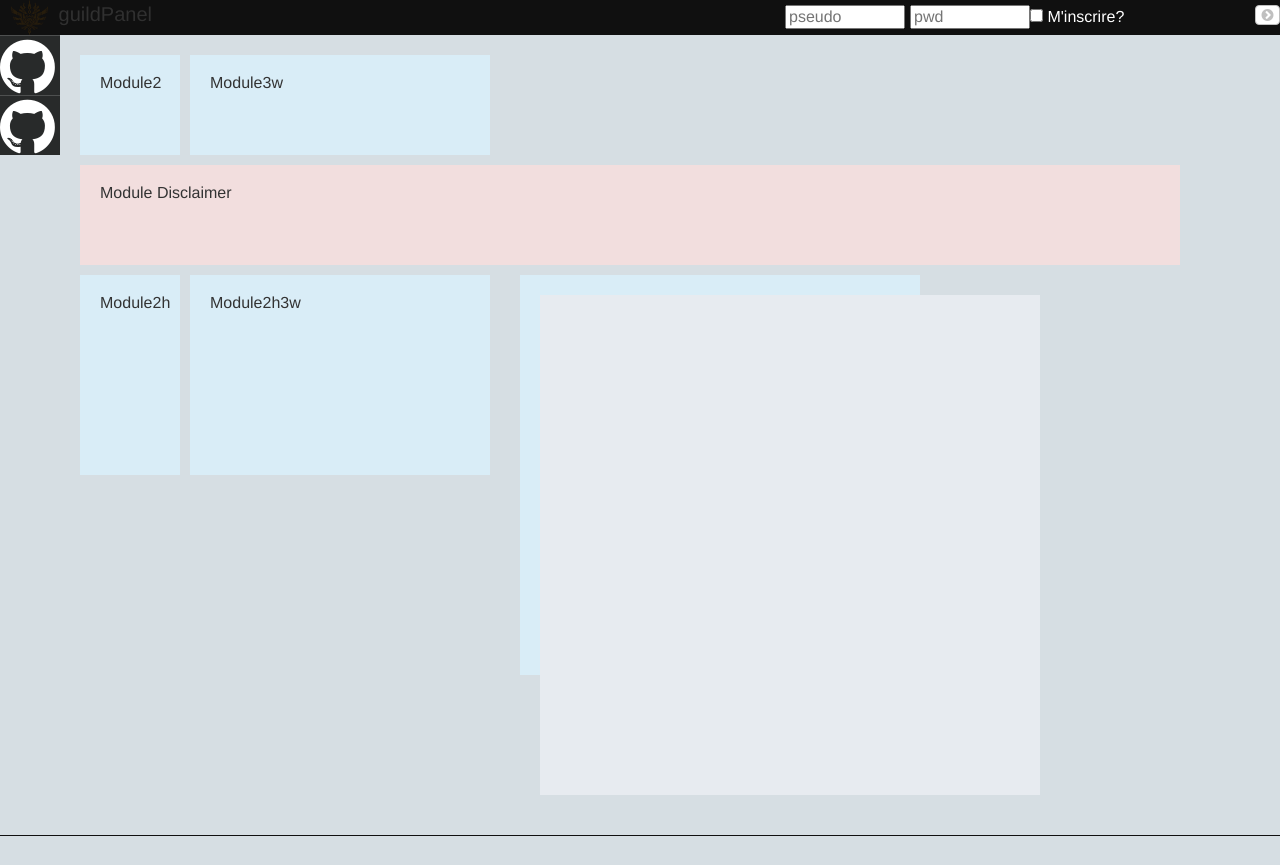
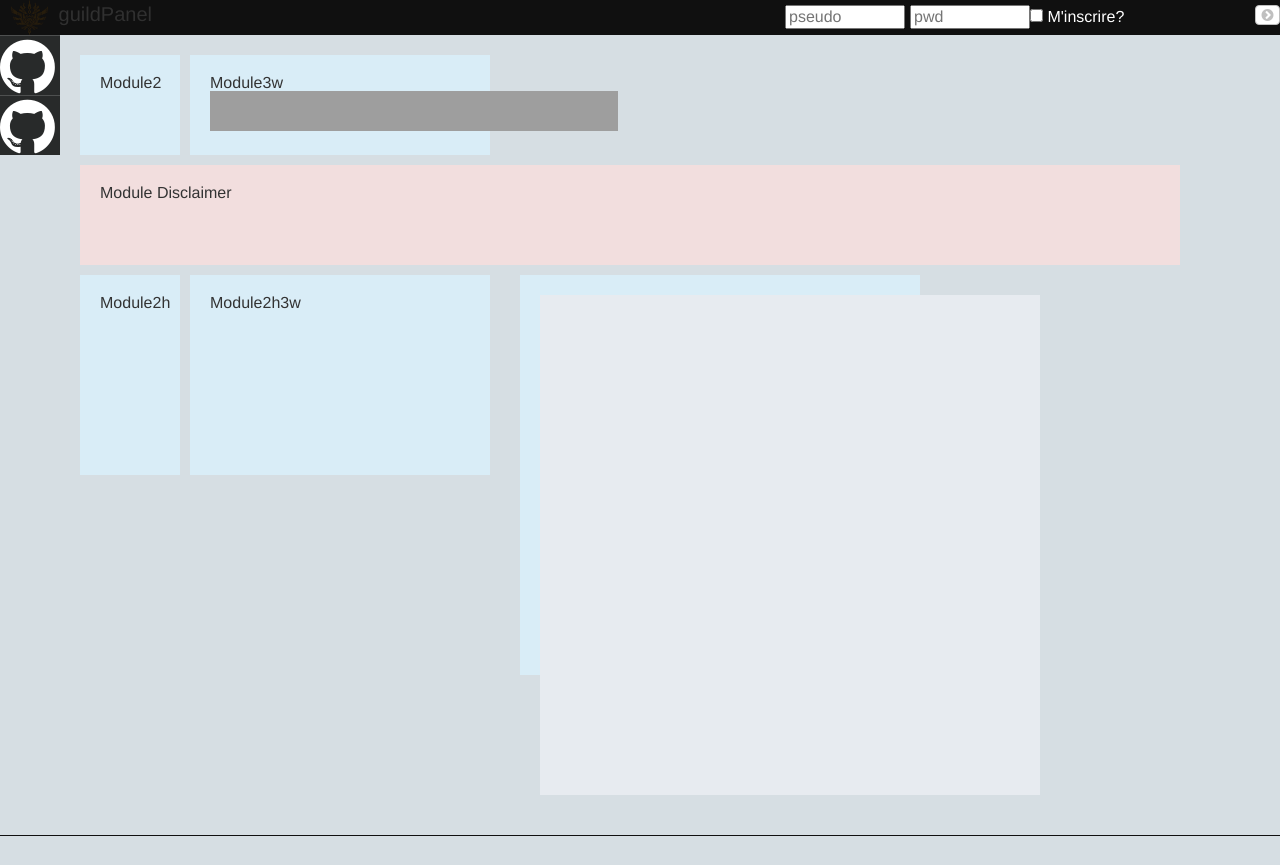
Before and after one commit to Golgarud/guildPanel, a PHP site: page /index.php in a window 1280 px wide. Run offline with PHP 8.4, Linux system fonts and the light colour scheme; style sheets or scripts are compiled from the project's sources; some libraries are stand-ins or nearby versions; grey boxes are pictures that could not be loaded.

Commit message:
test DuckDuck
DuckDuck <3

```diff
--- a/templates/guildPanel2015/index.tpl
+++ b/templates/guildPanel2015/index.tpl
@@ -33,7 +33,9 @@
 			</div>
 		</div>
 		<div class="module module-3w">
-			<div class="module-content">Module3w</div>
+			<div class="module-content">Module3w
+				<iframe src="https://duckduckgo.com/search.html?prefill=Search DuckDuckGo" style="overflow:hidden;margin:0;padding:0;width:408px;height:40px;" frameborder="0"></iframe>
+			</div>
 			<div class="module-option">
 				<i class="fa fa-close"></i>
 				<i class="fa fa-thumb-tack"></i>
```
